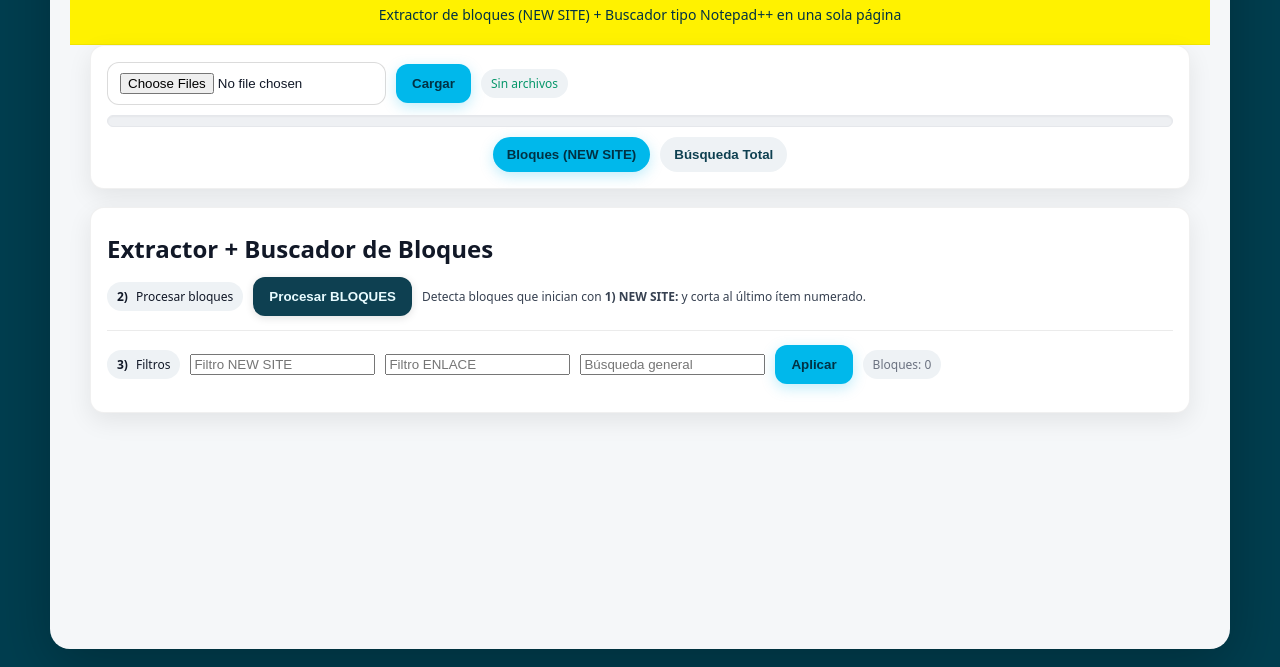
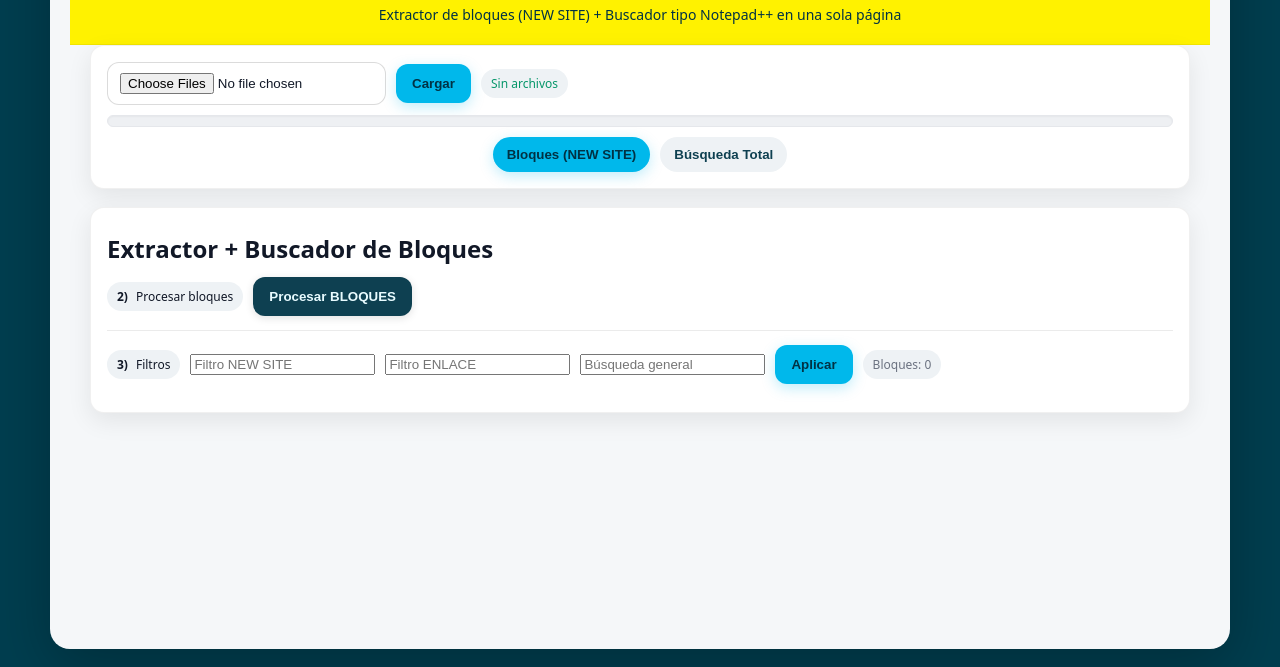
Before and after one commit to alvaromartinezg/extractor-validaciones, a plain HTML site: page index.html in a window 1280 px wide. Shown: the part 169-836 px from the top of the page. Drawn offline with Linux system fonts and the light colour scheme.

Commit message:
Update index.html

```diff
--- a/index.html
+++ b/index.html
@@ -49,7 +49,6 @@
       <div class="row">
         <div class="pill"><b>2)</b> Procesar bloques</div>
         <button class="btn" id="btnProcessBlocks">Procesar BLOQUES</button>
-        <span class="hint">Detecta bloques que inician con <b>1) NEW SITE:</b> y corta al último ítem numerado.</span>
       </div>
 
       <hr style="border:0;border-top:1px solid rgba(0,0,0,.08);margin:14px 0;">
```
